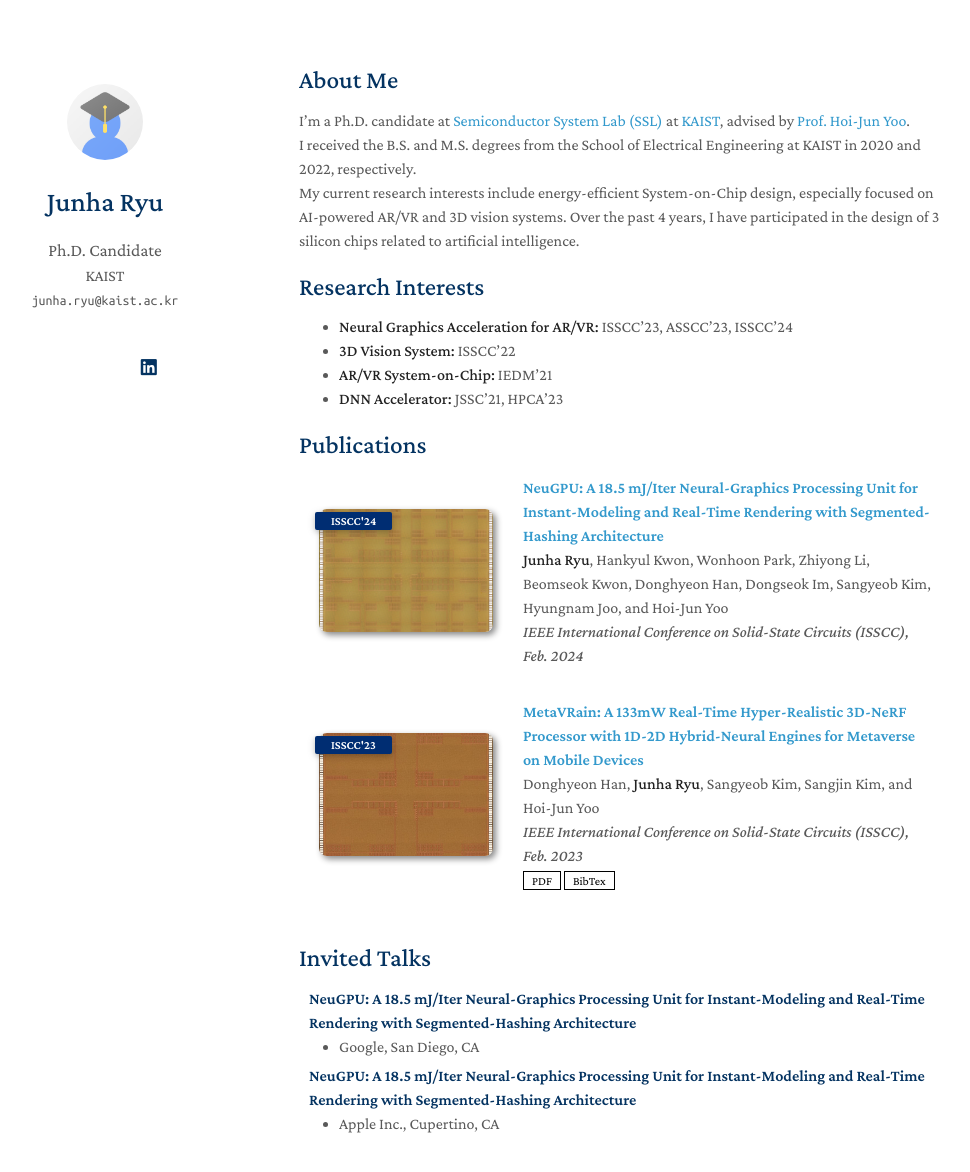
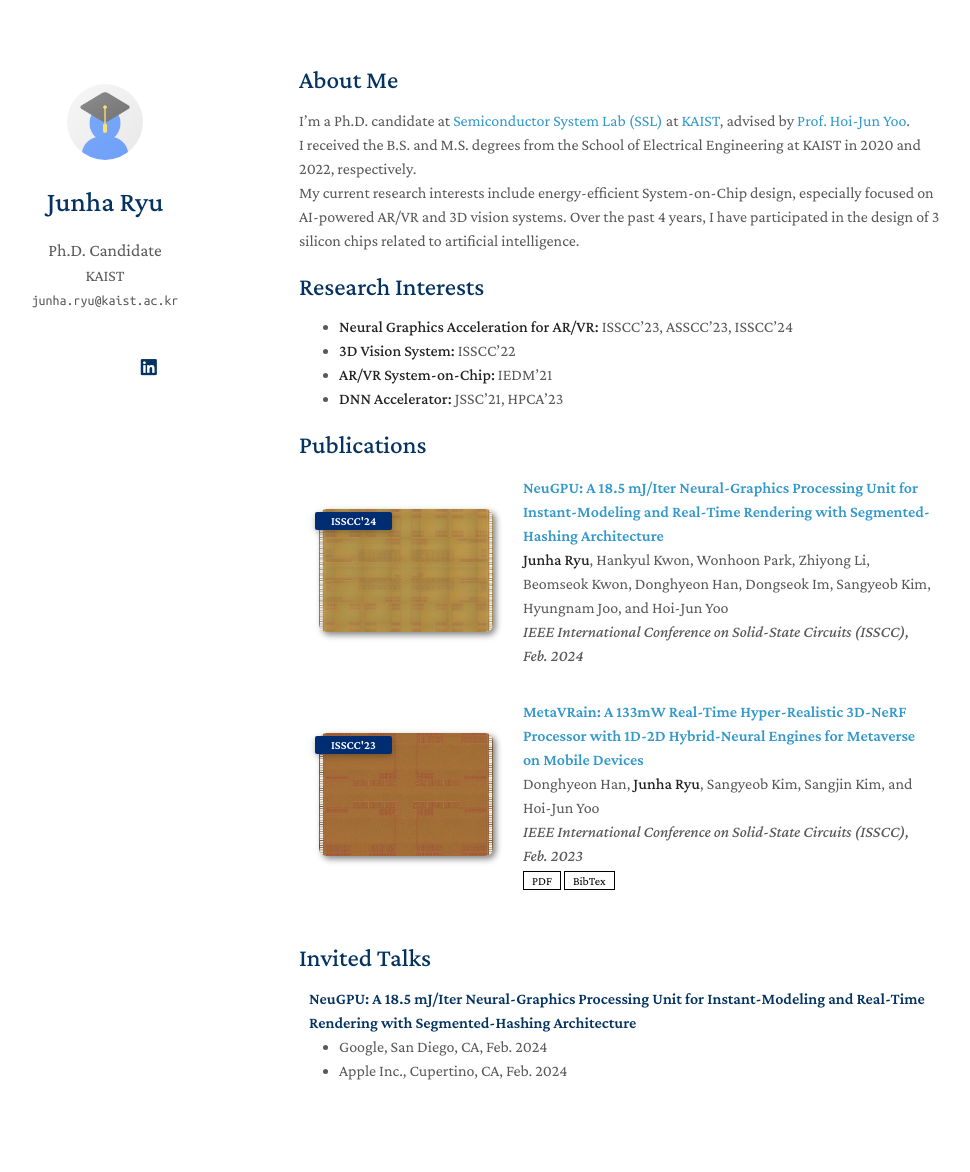
Before and after one commit to junharyu/junharyu.github.io, a Jekyll site: the page built from index.md, in a window 1280 px wide and 1215 px high. Shown: the top 1172 px of the window, without its empty margins (171-1141 px from the left). Built offline with Jekyll 4.4.1, drawn with Linux system fonts in a browser that asks for light colours; nearby versions of some CDN libraries; a style sheet for code colours, icons or effects is not loaded; our own code applies the rules of GitHub Pages for plain Markdown files.

Commit message:
Update invited_talks.md

```diff
--- a/_includes/invited_talks.md
+++ b/_includes/invited_talks.md
@@ -3,11 +3,6 @@
 <h4 style="margin:0 10px 0;">NeuGPU: A 18.5 mJ/Iter Neural-Graphics Processing Unit for Instant-Modeling and Real-Time Rendering with Segmented-Hashing Architecture</h4>
 
 <ul style="margin:0 0 5px;">
-  <li><autocolor>Google, San Diego, CA</autocolor></li>
+  <li><autocolor>Google, San Diego, CA, Feb. 2024</autocolor></li>
+  <li><autocolor>Apple Inc., Cupertino, CA, Feb. 2024</autocolor></li>
 </ul>
-
-<h4 style="margin:0 10px 0;">NeuGPU: A 18.5 mJ/Iter Neural-Graphics Processing Unit for Instant-Modeling and Real-Time Rendering with Segmented-Hashing Architecture</h4>
-
-<ul style="margin:0 0 5px;">
-  <li><autocolor>Apple Inc., Cupertino, CA</autocolor></li>
-</ul>
```
